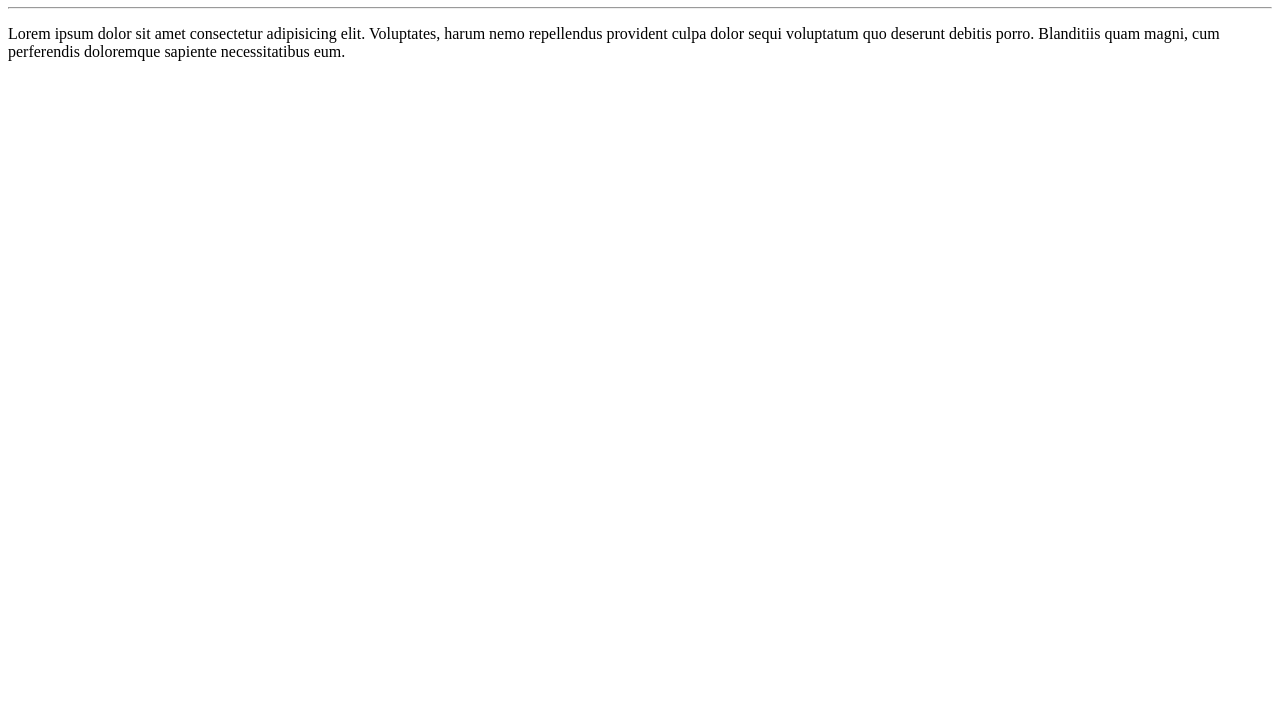
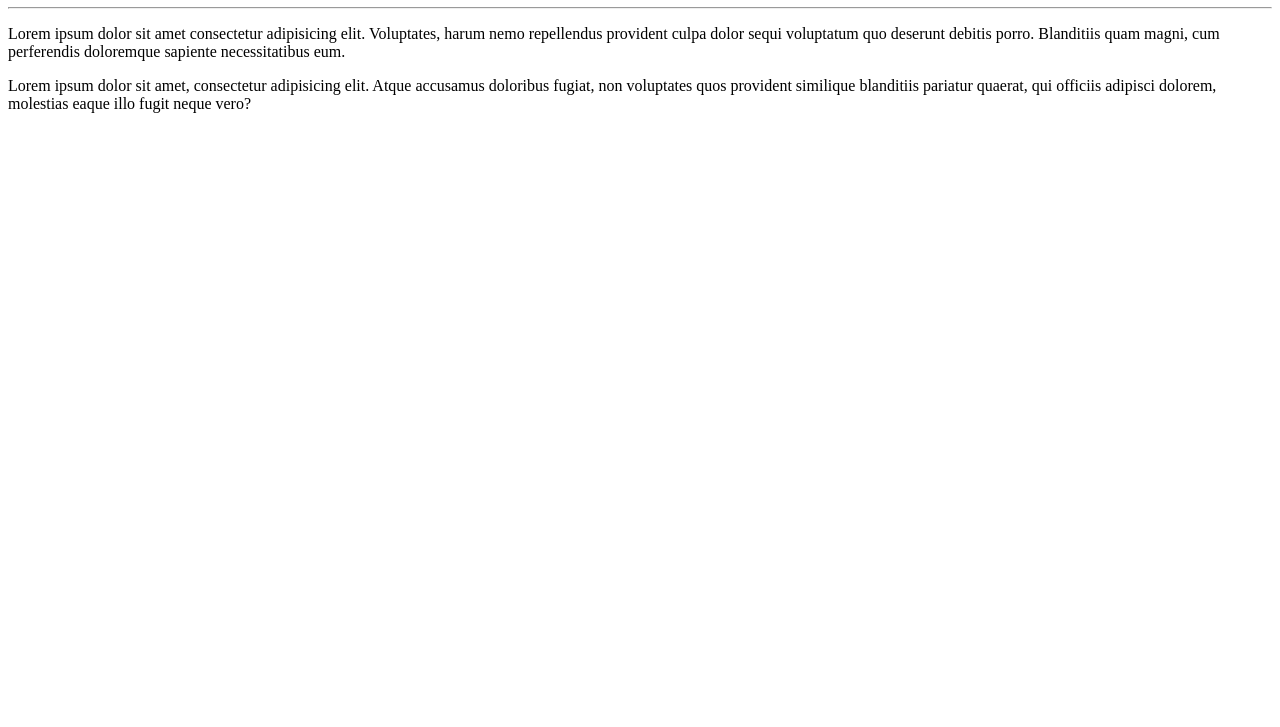
Before and after one commit to MarcoAntonioSz04/Ola-Mundo, a plain HTML site: page site-exemplo/index.html in a window 1280 px wide. Shown: the part 73-800 px from the top of the page. Drawn offline with Linux system fonts and the light colour scheme.

Commit message:
adicionei um parágrafo

```diff
--- a/site-exemplo/index.html
+++ b/site-exemplo/index.html
@@ -9,5 +9,6 @@
     <h1>Olá, Mundo!</h1>
     <hr>
     <p>Lorem ipsum dolor sit amet consectetur adipisicing elit. Voluptates, harum nemo repellendus provident culpa dolor sequi voluptatum quo deserunt debitis porro. Blanditiis quam magni, cum perferendis doloremque sapiente necessitatibus eum.</p>
+    <p>Lorem ipsum dolor sit amet, consectetur adipisicing elit. Atque accusamus doloribus fugiat, non voluptates quos provident similique blanditiis pariatur quaerat, qui officiis adipisci dolorem, molestias eaque illo fugit neque vero?</p>
 </body>
 </html>
```
